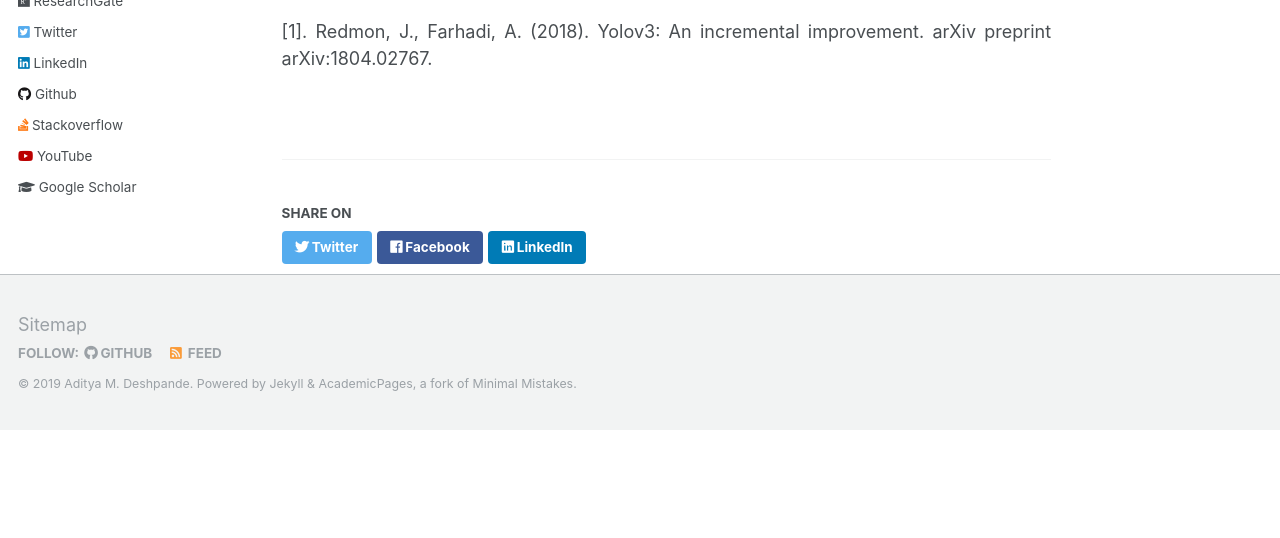
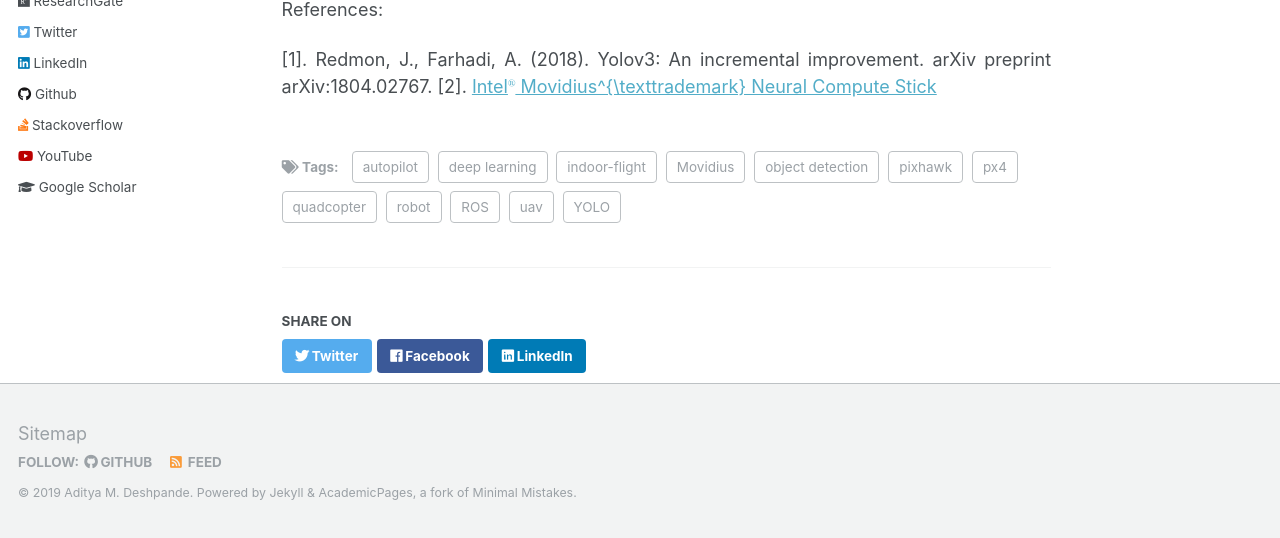
Before and after one commit to adipandas/adipandas.github.io, a Jekyll site: the page built from _portfolio/flyingrobot.md, in a window 1280 px wide and 900 px high, scrolled down 1221 px, cut to the strip 362-900 px from the top of the window. Built offline with Jekyll 4.4.1, drawn with Linux system fonts in a browser that asks for light colours; formulas are drawn with MathJax 3; before the commit the page ends 2013 px from its top, so only the background shows below that; some of the changed lines change nothing that is shown; some of the changed text lies outside the part shown.

Commit message:
Update flyingrobot.md

```diff
--- a/_portfolio/flyingrobot.md
+++ b/_portfolio/flyingrobot.md
@@ -13,7 +13,8 @@ tags:
   - object detection
   - deep learning
   - YOLO
-  - [Intel$^{\tiny{\textregistered}}$ Movidius^{\texttrademark} Neural Compute Stick](https://software.intel.com/en-us/neural-compute-stick)
+  - Movidius
+
 collection: portfolio
 ---
 
@@ -34,3 +35,4 @@ Video Links:
 References:
 
 \[1\]. Redmon, J., Farhadi, A. (2018). Yolov3: An incremental improvement. arXiv preprint arXiv:1804.02767.
+\[2\]. [Intel$^{\tiny{\textregistered}}$ Movidius^{\texttrademark} Neural Compute Stick](https://software.intel.com/en-us/neural-compute-stick)
```
